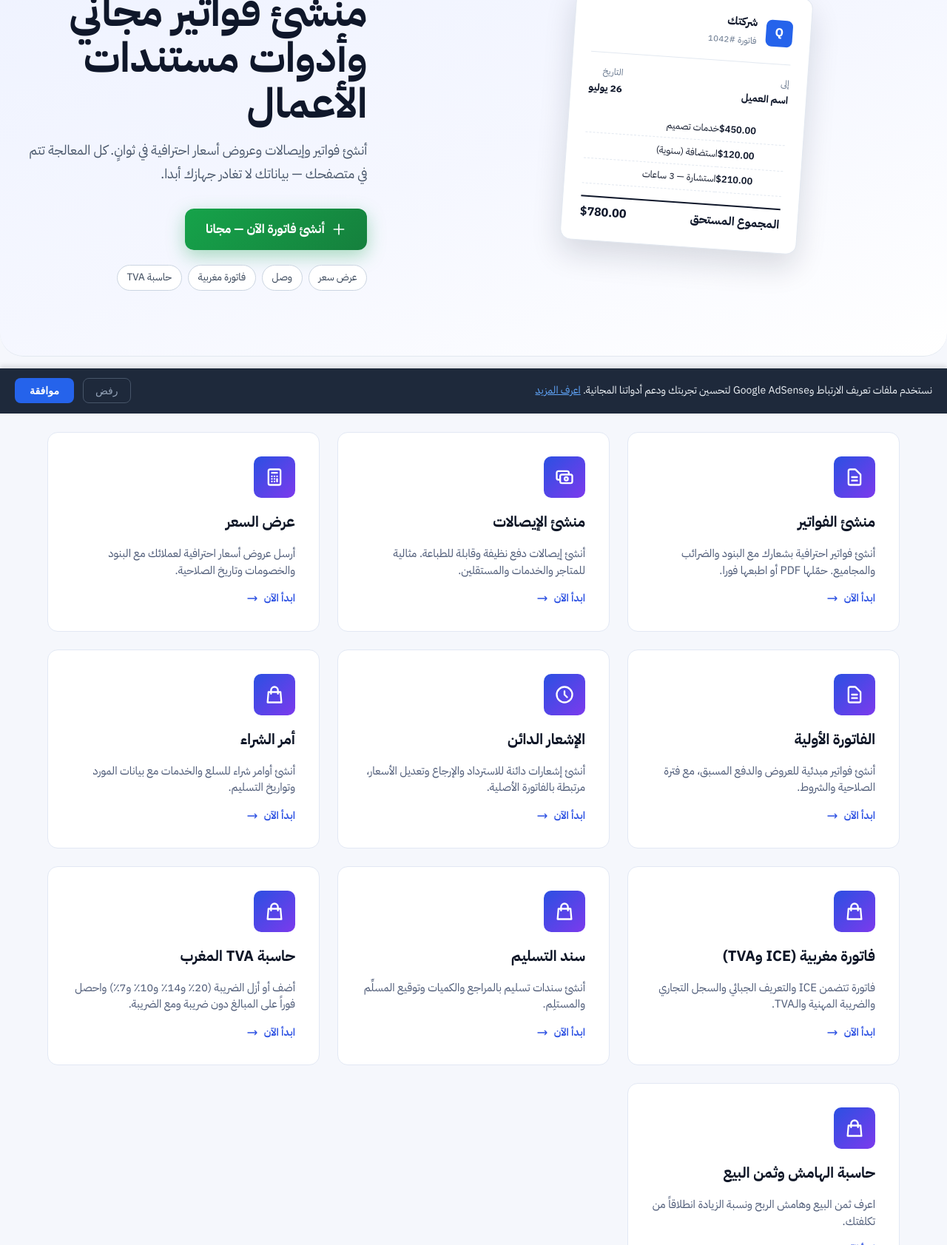
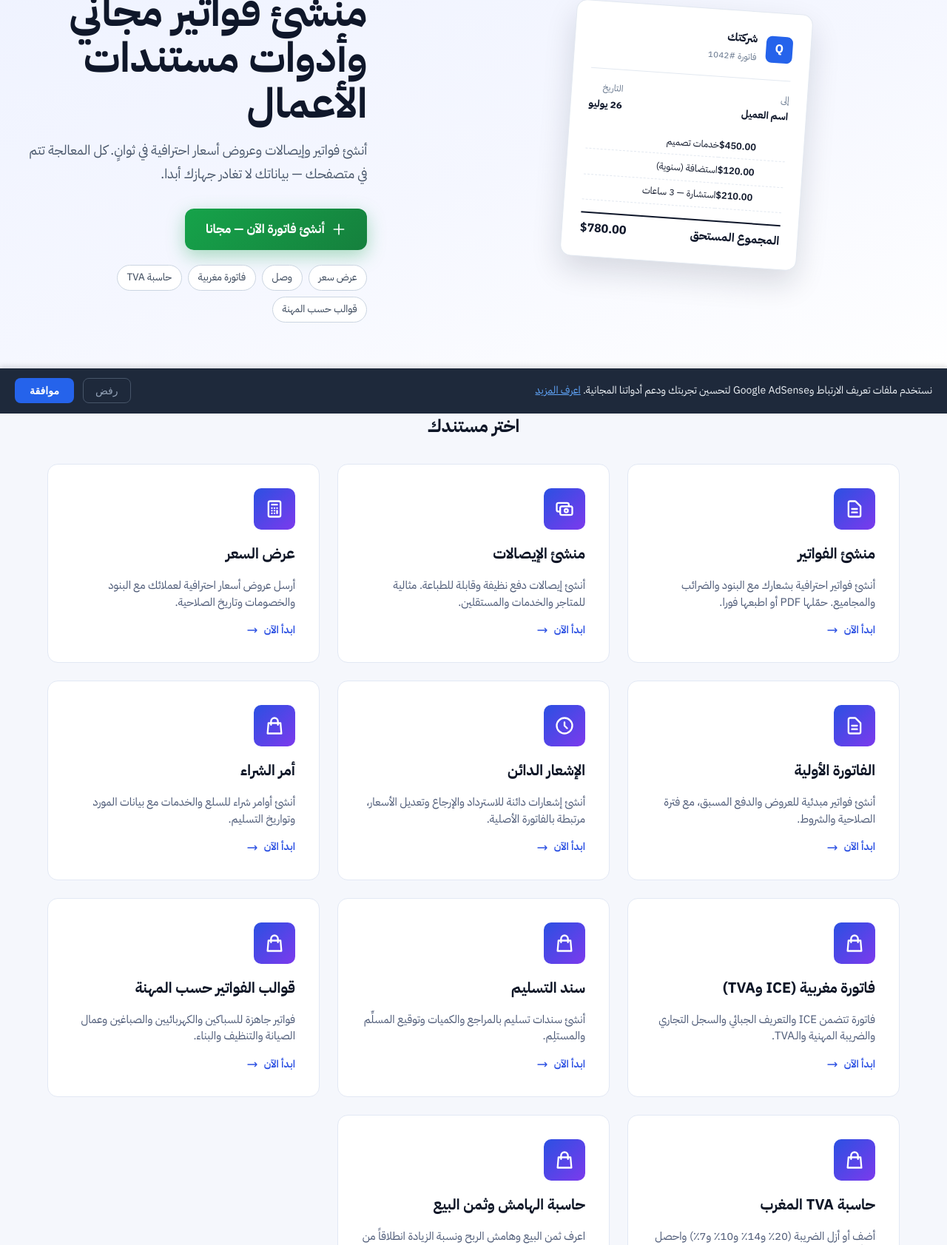
Before and after one commit to mohamedaitahmed6190-oss/queckbiz, a plain HTML site: page ar/index.html in a window 1280 px wide. Shown: the part 241-1924 px from the top of the page at 74% size. Drawn offline with Linux system fonts and the light colour scheme.

Commit message:
Link template hubs from FR/AR homepages
Co-Authored-By: Claude Sonnet 5.5 <noreply@anthropic.com>
Claude-Session: https://claude.ai/code/session_012xPRsNbT5tEJffYztkejmx

```diff
--- a/ar/index.html
+++ b/ar/index.html
@@ -573,7 +573,7 @@
           <svg xmlns="http://www.w3.org/2000/svg" fill="none" viewBox="0 0 24 24" stroke="currentColor"><path stroke-linecap="round" stroke-linejoin="round" stroke-width="2" d="M12 4v16m8-8H4"/></svg>
           <span>أنشئ فاتورة الآن — مجانا</span>
         </a>
-        <div class="hero-links"><a href="/ar/estimate">عرض سعر</a><a href="/ar/receipt">وصل</a><a href="/ar/moroccan-invoice">فاتورة مغربية</a><a href="/ar/vat-calculator">حاسبة TVA</a></div>
+        <div class="hero-links"><a href="/ar/estimate">عرض سعر</a><a href="/ar/receipt">وصل</a><a href="/ar/moroccan-invoice">فاتورة مغربية</a><a href="/ar/vat-calculator">حاسبة TVA</a><a href="/ar/invoice-templates">قوالب حسب المهنة</a></div>
       </div>
       <div class="hero-mockup" aria-hidden="true">
         <div class="invoice-card">
@@ -670,6 +670,15 @@
           </div>
           <h3>سند التسليم</h3>
           <p>أنشئ سندات تسليم بالمراجع والكميات وتوقيع المسلِّم والمستلِم.</p>
+          <div class="arrow"><span>ابدأ الآن</span><svg xmlns="http://www.w3.org/2000/svg" fill="none" viewBox="0 0 24 24" stroke="currentColor"><path stroke-linecap="round" stroke-linejoin="round" stroke-width="2" d="M17 8l4 4m0 0l-4 4m4-4H3"/></svg></div>
+        </a>
+
+        <a href="/ar/invoice-templates" class="tool-card">
+          <div class="tool-icon">
+            <svg xmlns="http://www.w3.org/2000/svg" fill="none" viewBox="0 0 24 24" stroke="currentColor"><path stroke-linecap="round" stroke-linejoin="round" stroke-width="2" d="M16 11V7a4 4 0 00-8 0v4M5 9h14l1 12H4L5 9z"/></svg>
+          </div>
+          <h3>قوالب الفواتير حسب المهنة</h3>
+          <p>فواتير جاهزة للسباكين والكهربائيين والصباغين وعمال الصيانة والتنظيف والبناء.</p>
           <div class="arrow"><span>ابدأ الآن</span><svg xmlns="http://www.w3.org/2000/svg" fill="none" viewBox="0 0 24 24" stroke="currentColor"><path stroke-linecap="round" stroke-linejoin="round" stroke-width="2" d="M17 8l4 4m0 0l-4 4m4-4H3"/></svg></div>
         </a>
 
```
Also changed, not shown: fr/index.html (+10 -1 lines).
